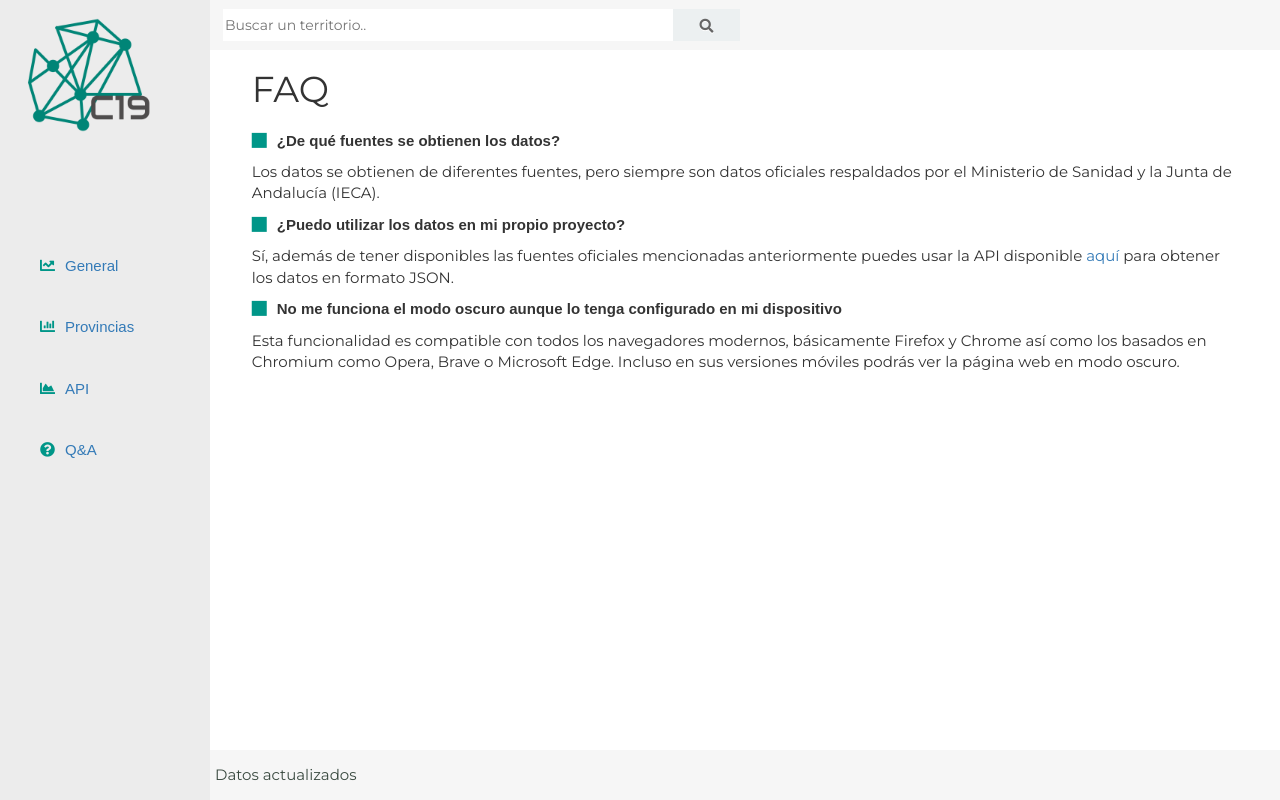
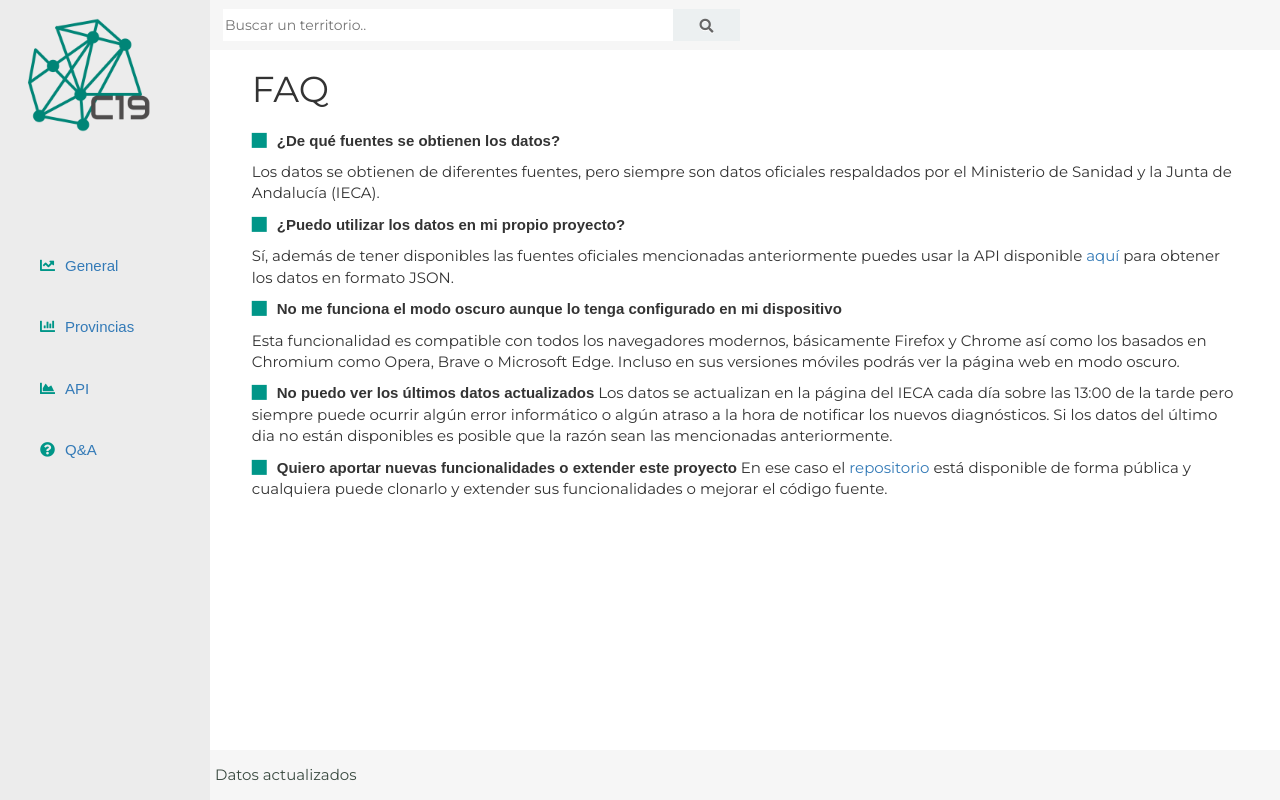
Before and after one commit to IES-Rafael-Alberti/TFG-Carmen-Morales, a Django app: template AndaluciaCOVID_Dashboard/templates/questions_answers.html in a window 1280 px wide. Run offline with Django 3.2, Linux system fonts and the light colour scheme; the template is opened without the code that fills it, so the values that code supplies are empty; some libraries are stand-ins or nearby versions; some web fonts are replaced.

Commit message:
Update questions_answers.html

```diff
--- a/AndaluciaCOVID_Dashboard/templates/questions_answers.html
+++ b/AndaluciaCOVID_Dashboard/templates/questions_answers.html
@@ -19,6 +19,17 @@
       <p>Esta funcionalidad es compatible con todos los navegadores modernos, básicamente Firefox y Chrome así como los basados en Chromium como Opera, Brave o Microsoft Edge.
       Incluso en sus versiones móviles podrás ver la página web en modo oscuro.
       </p>
+      <p class="info_prov_detail">
+      <i class="fas fa-square-full"></i><b>No puedo ver los últimos datos actualizados</b>
+      Los datos se actualizan en la página del IECA cada día sobre las 13:00 de la tarde pero siempre puede
+      ocurrir algún error informático o algún atraso a la hora de notificar los nuevos diagnósticos. Si los datos
+      del último dia no están disponibles es posible que la razón sean las mencionadas anteriormente.
+      </p>
+      <p class="info_prov_detail">
+      <i class="fas fa-square-full"></i><b>Quiero aportar nuevas funcionalidades o extender este proyecto</b>
+      En ese caso el <a href="https://github.com/IES-Rafael-Alberti/TFG-Carmen-Morales">repositorio</a> está disponible de forma pública y cualquiera
+      puede clonarlo y extender sus funcionalidades o mejorar el código fuente.
+      </p>
     </p>
 </div>
 
```
